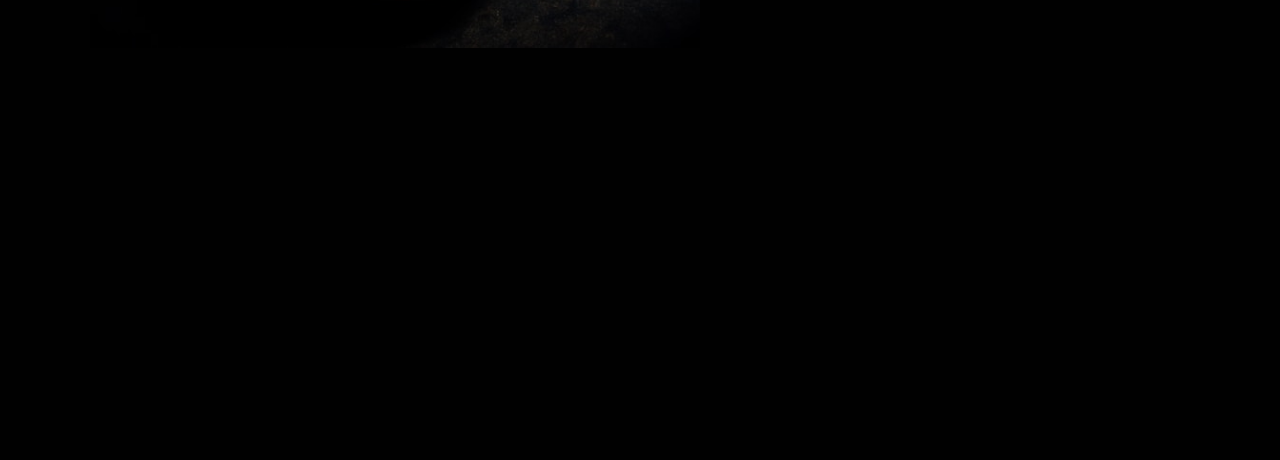
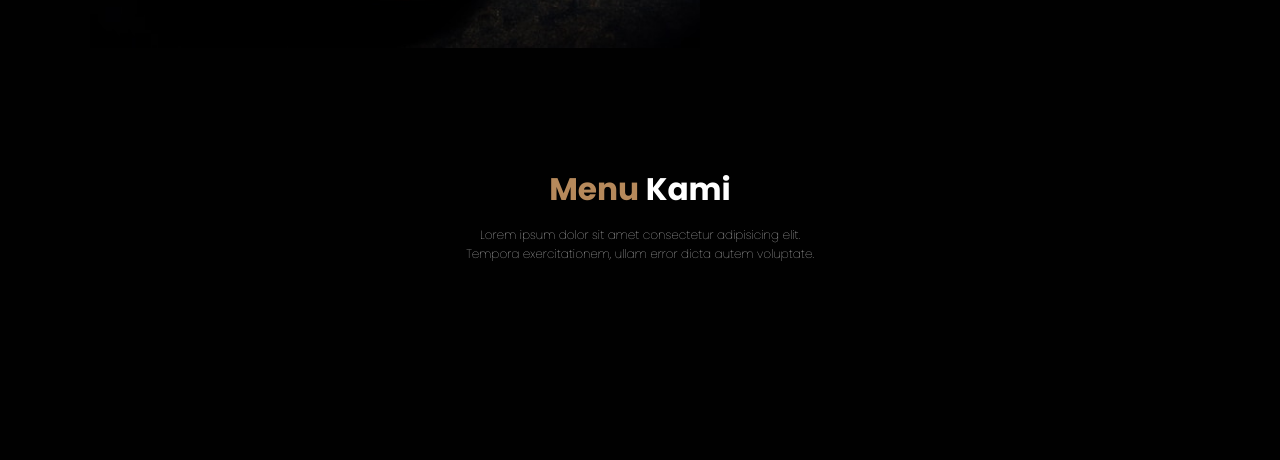
Before and after one commit to AlvinEsc/AlvinEsc.github.io, a PHP site: page / in a window 1280 px wide. Shown: the part 1338-1798 px from the top of the page. Before the commit the page ends 1386 px from the top, so only its background shows below. Run offline with PHP 8.4, Linux system fonts and the light colour scheme.

Commit message:
progress menu section

```diff
--- a/css/style.css
+++ b/css/style.css
@@ -16,7 +16,7 @@ body {
     font-family: 'Poppins', sans-serif;
     background-color: var(--bg);
     color: #fff;
-    min-height: 2000px;
+    min-height: 3000px;
 }
 
 /* Navbar */
@@ -143,17 +143,20 @@ body {
 
 
 /* About Section */
-.about {
+.about,
+.menu {
     padding: 8rem 7% 1.4rem;
 }
 
-.about h2 {
+.about h2,
+.menu h2 {
     text-align: center;
     font-size: 2.6rem;
     margin-bottom: 3rem;
 }
 
-.about h2 span {
+.about h2 span,
+.menu h2 span {
     color: var(--primary);
 }
 
@@ -182,6 +185,19 @@ body {
 .about .row .content p {
     margin-bottom:  0.8rem;
     font-size: 1.2rem;
+    font-weight: 100;
+    line-height: 1.6;
+}
+
+/* Menu Section */
+.menu h2 {
+    margin-bottom: 1rem;
+}
+
+.menu p {
+    text-align: center;
+    max-width: 30rem;
+    margin: auto;
     font-weight: 100;
     line-height: 1.6;
 }
--- a/index.html
+++ b/index.html
@@ -63,6 +63,17 @@
     </section>
     <!-- Abaut Section End -->
 
+    <!-- Menu Section Start -->
+    <section id="menu" class="menu">
+        <h2><span>Menu</span> Kami</h2>
+        <p>Lorem ipsum dolor sit amet consectetur adipisicing elit. Tempora exercitationem, ullam error dicta autem voluptate.</p>
+
+        <div class="row">
+
+        </div>
+    </section>
+    <!-- Menu Section Start -->
+
     <!-- Feather Icons -->
     <script>
         feather.replace();
```
Also changed, not shown: img/menu-kami.jpg (added).
